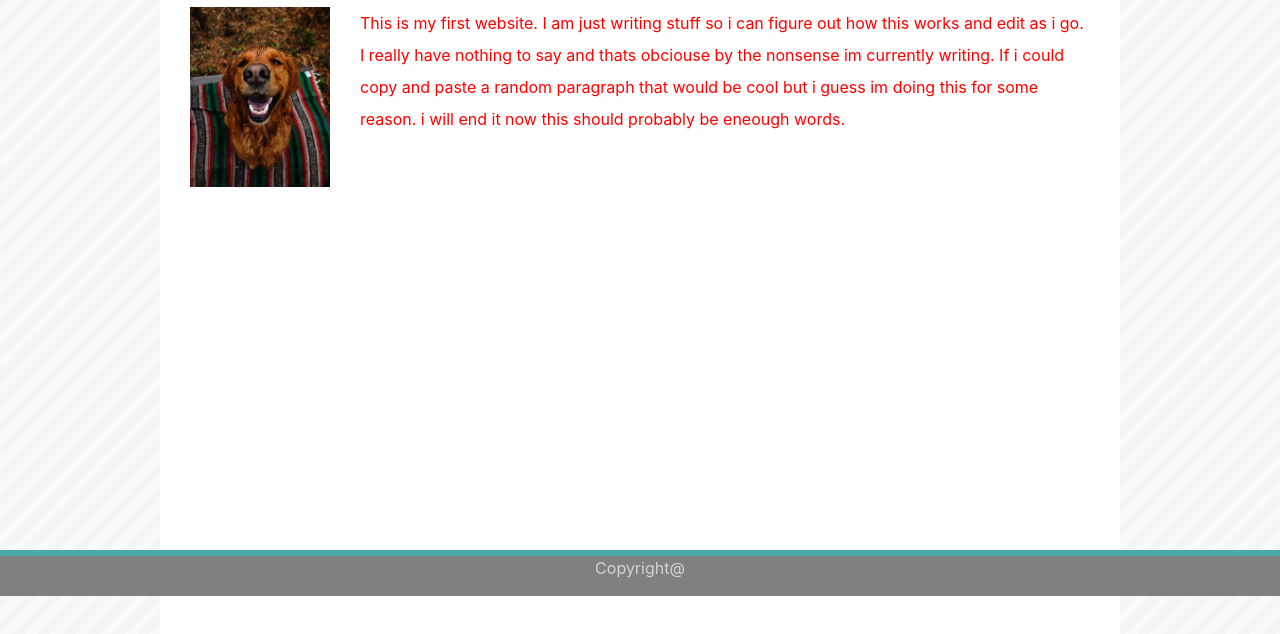
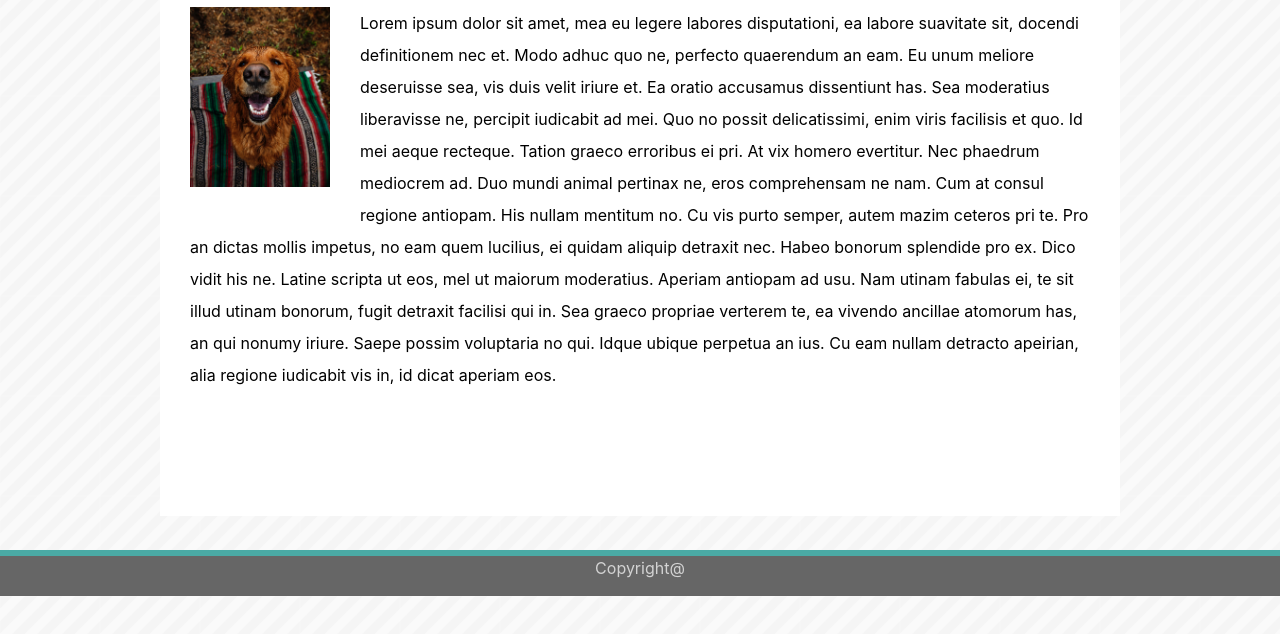
Before and after one commit to los4673/responsive-portfolio, a plain HTML site: page portfolio.html in a window 1280 px wide. Shown: the part 204-838 px from the top of the page. Drawn offline with nearby package versions, Linux system fonts and the light colour scheme; files whose address does not match are found by name.

Commit message:
css changes

```diff
--- a/css/portfolio.css
+++ b/css/portfolio.css
@@ -1,3 +1,6 @@
+/* I have yet to figure out how to rap some of my images correctly. It seems like they are going down
+verticly when i want them to wrap. You can see an example of this in contact and in index.  */
+
 .flex-container {
     width: 960px;
     justify-content: space-between;
@@ -19,12 +22,17 @@
   width: 960px;
   background-color: white;
   margin: 0 auto;
-  height: 960px;
+  height: 600px;
 }
 .mainContent p {
   margin: 30px;
   line-height: 2;
-  color: red;
+  color: black;
+  font-family: Arial', 'Helvetica', Helvetica, sans-serif;
+}
+
+.header {
+  border-color: #666666;
 }
 
 img {
@@ -39,7 +47,7 @@ img {
 .mainContent {
   flex-direction: column;
   min-height: auto;
-  background-color: white;
+  background-color: #ffffff;
   position: relative;
   top: 20px;
 }
@@ -62,7 +70,7 @@ footer {
     bottom: 0;
     width: 100%;
     height: 50;
-    background-color: grey;
+    background-color: #666666;
     color: white;
     text-align: center;
     border-top: 6px solid #4aaaa5;
--- a/portfolio.html
+++ b/portfolio.html
@@ -23,7 +23,16 @@
                  <h2>About Me</h2>
                  <img src="/Users/carlos/Desktop/Davis/responsive-portfolio/images/adorable-animal-breed-1167110.jpg">
                  <p>
-                         This is my first website. I am just writing stuff so i can figure out how this works and edit as i go. I really have nothing to say and thats obciouse by the nonsense im currently writing. If i could copy and paste a random paragraph that would be cool but i guess im doing this for some reason. i will end it now this should probably be eneough words.
+                         <!-- This is my first website. I am just writing stuff so i can figure out how this works and edit as i go. I really have nothing to say and thats obciouse by the nonsense im currently writing. If i could copy and paste a random paragraph that would be cool but i guess im doing this for some reason. i will end it now this should probably be eneough words.  -->
+                         Lorem ipsum dolor sit amet, mea eu legere labores disputationi, ea labore suavitate sit, docendi definitionem nec et. Modo adhuc quo ne, perfecto quaerendum an eam. Eu unum meliore deseruisse sea, vis duis velit iriure et. Ea oratio accusamus dissentiunt has. Sea moderatius liberavisse ne, percipit iudicabit ad mei.
+
+Quo no possit delicatissimi, enim viris facilisis et quo. Id mei aeque recteque. Tation graeco erroribus ei pri. At vix homero evertitur. Nec phaedrum mediocrem ad. Duo mundi animal pertinax ne, eros comprehensam ne nam.
+
+Cum at consul regione antiopam. His nullam mentitum no. Cu vis purto semper, autem mazim ceteros pri te. Pro an dictas mollis impetus, no eam quem lucilius, ei quidam aliquip detraxit nec.
+
+Habeo bonorum splendide pro ex. Dico vidit his ne. Latine scripta ut eos, mel ut maiorum moderatius. Aperiam antiopam ad usu. Nam utinam fabulas ei, te sit illud utinam bonorum, fugit detraxit facilisi qui in.
+
+Sea graeco propriae verterem te, ea vivendo ancillae atomorum has, an qui nonumy iriure. Saepe possim voluptaria no qui. Idque ubique perpetua an ius. Cu eam nullam detracto apeirian, alia regione iudicabit vis in, id dicat aperiam eos.
                  </p>
 
 
```
